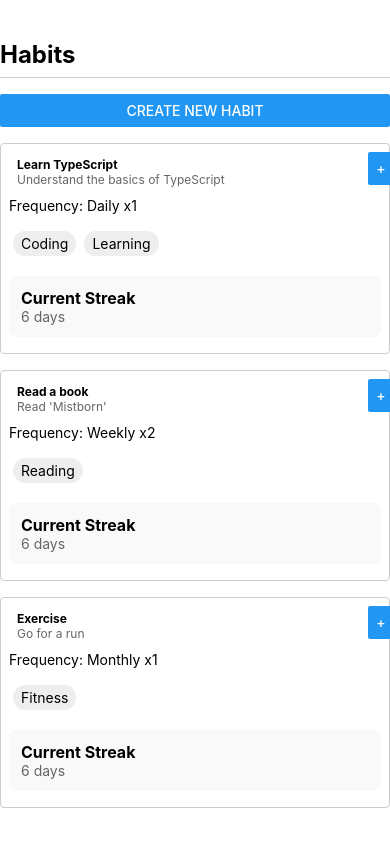
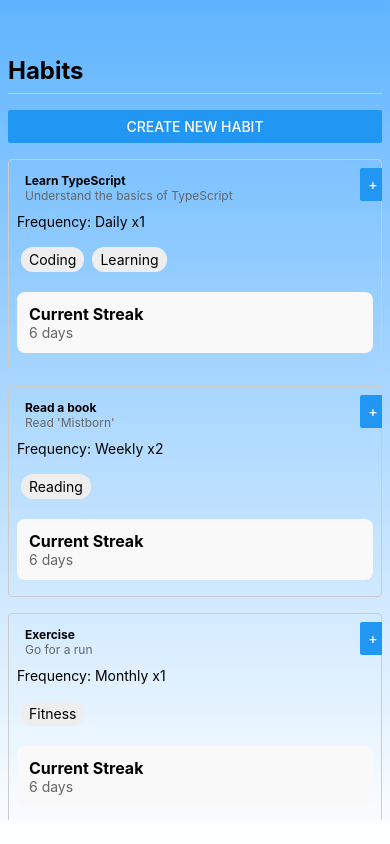
Before and after one commit to DiegoRojo99/Objexy, a React Native app: screen / in a window 390 px wide. Built offline with nearby package versions, Linux system fonts and the light colour scheme.

Commit message:
Added colors and gradient

```diff
--- a/App.tsx
+++ b/App.tsx
@@ -1,17 +1,22 @@
 import { SafeAreaView, StyleSheet } from 'react-native';
 import HabitScreen from './components/habits/HabitScreen';
+import { LinearGradient } from 'expo-linear-gradient';
+import Colors from './lib/colors/Colors';
 
 export default function App() {
   return (
-    <SafeAreaView style={styles.container}>
-      <HabitScreen />
-    </SafeAreaView>
+    <LinearGradient colors={[Colors.primary, Colors.secondary]} style={styles.container}>
+      <SafeAreaView style={styles.container}>
+        <HabitScreen />
+      </SafeAreaView>
+    </LinearGradient>
   );
 }
 
 const styles = StyleSheet.create({
   container: {
-    paddingTop: 32,
+    paddingTop: 24,
+    flex: 1,
     paddingHorizontal: 8,
     width: '100%',
     height: '100%',
--- a/app.json
+++ b/app.json
@@ -25,6 +25,9 @@
     },
     "web": {
       "favicon": "./assets/favicon.png"
-    }
+    },
+    "plugins": [
+      "expo-font"
+    ]
   }
 }
--- /dev/null
+++ b/lib/colors/Colors.ts
@@ -0,0 +1,8 @@
+const Colors = {
+  primary: '#5fb4ffff',
+  secondary: '#ffffffff',
+  background: '#ffffff',
+  text: '#333333',
+};
+
+export default Colors;
--- a/package.json
+++ b/package.json
@@ -12,7 +12,9 @@
     "expo": "~53.0.17",
     "expo-status-bar": "~2.2.3",
     "react": "19.0.0",
-    "react-native": "0.79.5"
+    "react-native": "0.79.5",
+    "expo-linear-gradient": "~14.1.5",
+    "expo-font": "~13.3.2"
   },
   "devDependencies": {
     "@babel/core": "^7.25.2",
```
Also changed, not shown: 1 other file (tests, documents, lock files or other folders).
